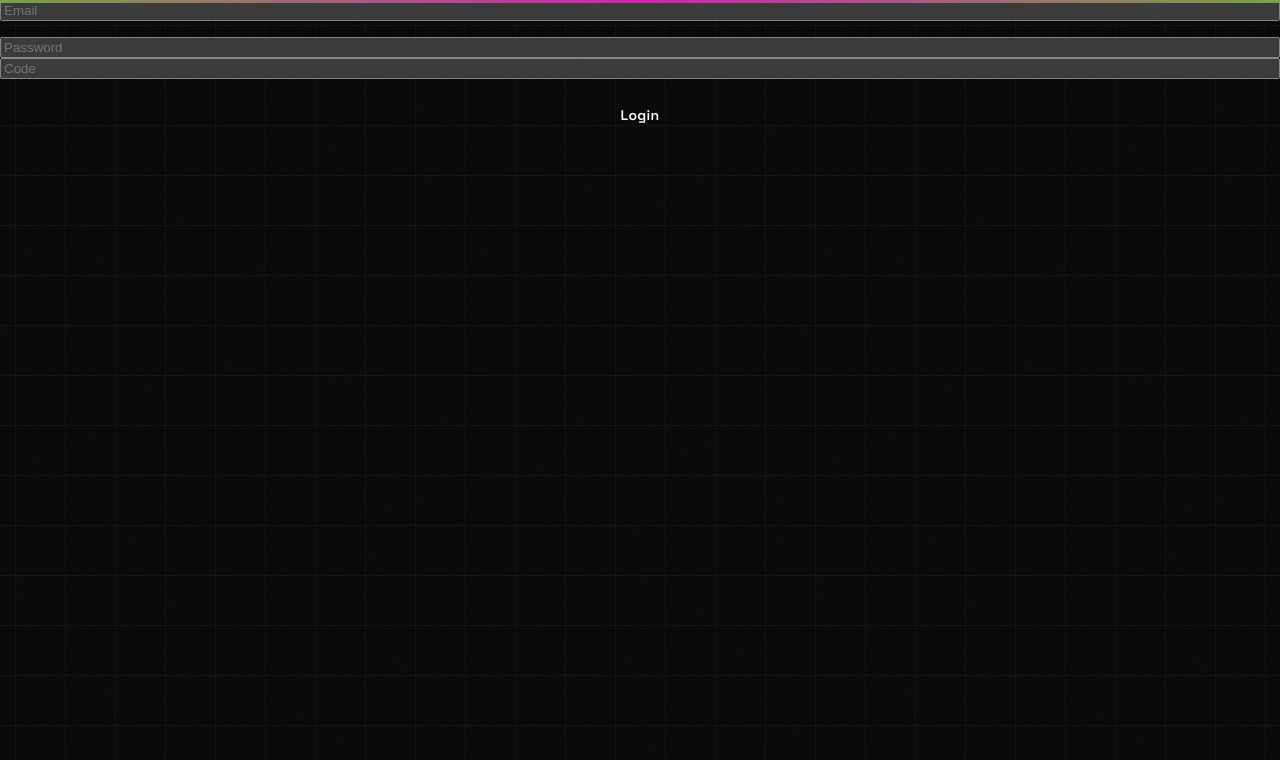
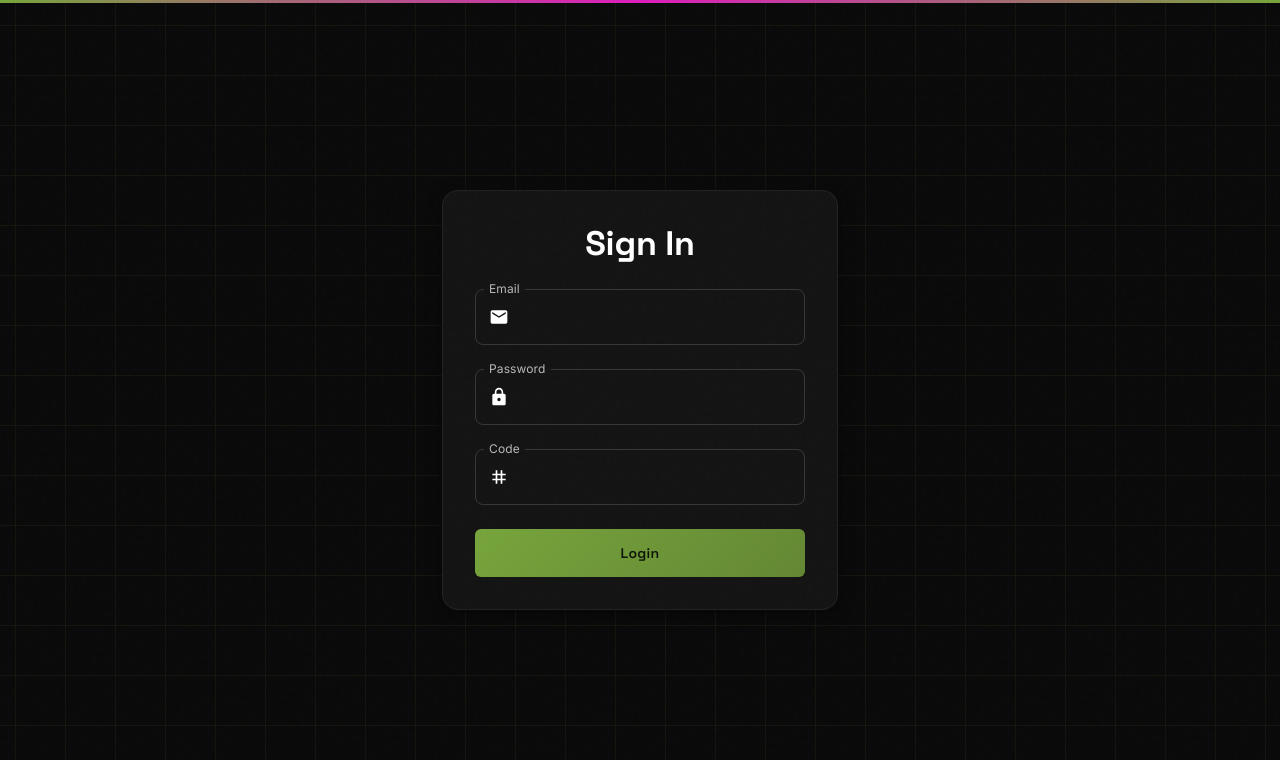
Before and after one commit to MatheoWintrebert/annual_erp_frontend, a React (Vite) app: page /signin in a window 1280 px wide. Shown: the top 760 px of the page. Built offline with nearby package versions, Linux system fonts and the light colour scheme; no server answers.

Commit message:
login ^page

```diff
--- a/src/pages/SignIn/SignIn.tsx
+++ b/src/pages/SignIn/SignIn.tsx
@@ -1,9 +1,16 @@
-import { FieldEmail } from "@/components/Fields/FieldEmail";
-import { FieldCode } from "@/components/Fields/FieldCode";
-import { FieldPassword } from "@/components/Fields/FieldPassword";
 import { useLoginMutation } from "@/services";
-import { Stack } from "@mui/material";
-import { useRef, useState, useEffect } from "react";
+import {
+  Box,
+  Container,
+  Paper,
+  Stack,
+  TextField,
+  Typography,
+  Alert,
+  InputAdornment,
+} from "@mui/material";
+import { Email, Lock, Tag } from "@mui/icons-material";
+import { useRef, useState } from "react";
 import { storage } from "@/utils";
 import { useForm } from "react-hook-form";
 import { CustomLoadingButton } from "@/components/CustomLoadingButton/CustomLoadingButton";
@@ -16,44 +23,104 @@ interface SignInFormInputs {
 
 export const SignIn = () => {
   const [login, { isLoading }] = useLoginMutation();
-  const [loading, setLoading] = useState<boolean>(false);
   const [errorMessage, setErrorMessage] = useState<string>("");
+  const methods = useForm<SignInFormInputs>({
+    defaultValues: {
+      code: storage.getItem("email") || "",
+    },
+  });
+  const { handleSubmit, trigger } = methods;
 
-  const methods = useForm<SignInFormInputs>();
-  const { handleSubmit, setValue, trigger, watch } = methods;
-
-  const buttonRef = useRef(null);
+  const buttonRef = useRef<HTMLButtonElement>(null);
 
   const onSubmit = handleSubmit(
     async ({ email, password, code }: SignInFormInputs) => {
       try {
-        console.log("onSubmit called with:", { email, password, code });
+        setErrorMessage("");
         await login({ email, password, code }).unwrap();
       } catch (error) {
-        console.error("Login failed:", error);
+        setErrorMessage("Login failed. Please check your credentials.");
       }
     }
   );
 
   return (
-    <>
-      <div>
-        <Stack mb={2}>
-          <input
+    <Box
+      sx={{
+        minHeight: "100vh",
+        display: "flex",
+        alignItems: "center",
+        justifyContent: "center",
+      }}
+    >
+      <Container maxWidth="xs">
+        <Paper
+          elevation={3}
+          sx={{
+            p: 4,
+            borderRadius: 2,
+            border: 1,
+            borderColor: "rgba(255, 255, 255, 0.06)",
+          }}
+        >
+          <Stack spacing={3}>
+            <Typography
+              variant="h4"
+              textAlign="center"
+              fontWeight={700}
+              sx={{ mb: 1 }}
+            >
+              Sign In
+            </Typography>
+
+            {errorMessage && (
+              <Alert severity="error" onClose={() => setErrorMessage("")}>
+                {errorMessage}
+              </Alert>
+            )}
+
+            <TextField
               type="email"
-            placeholder="Email"
-            {...methods.register("email", { required: "Email is required" })}
+              label="Email"
+              fullWidth
+              error={!!methods.formState.errors.email}
+              helperText={methods.formState.errors.email?.message}
+              slotProps={{
+                input: {
+                  startAdornment: (
+                    <InputAdornment position="start">
+                      <Email fontSize="small" />
+                    </InputAdornment>
+                  ),
+                },
+              }}
+              {...methods.register("email", {
+                required: "Email is required",
+              })}
             />
-        </Stack>
 
-        <Stack>
-          <input
+            <TextField
               type="password"
-            placeholder="Password"
+              label="Password"
+              fullWidth
+              error={!!methods.formState.errors.password}
+              helperText={methods.formState.errors.password?.message}
+              slotProps={{
+                input: {
+                  startAdornment: (
+                    <InputAdornment position="start">
+                      <Lock fontSize="small" />
+                    </InputAdornment>
+                  ),
+                },
+              }}
               {...methods.register("password", {
                 required: "Password is required",
               })}
-            onChange={() => setErrorMessage("")}
+              onChange={(e) => {
+                methods.register("password").onChange(e);
+                setErrorMessage("");
+              }}
               onKeyDown={async (e) => {
                 if (e.key === "Enter") {
                   const isValid = await trigger();
@@ -63,26 +130,45 @@ export const SignIn = () => {
                 }
               }}
             />
-        </Stack>
-        <Stack mb={2}>
-          <input
+
+            <TextField
               type="text"
-            placeholder="Code"
-            {...methods.register("code", { required: "Code is required" })}
-            onChange={() => setErrorMessage("")}
-            defaultValue={storage.getItem("email") || ""}
+              label="Code"
+              fullWidth
+              error={!!methods.formState.errors.code}
+              helperText={methods.formState.errors.code?.message}
+              slotProps={{
+                input: {
+                  startAdornment: (
+                    <InputAdornment position="start">
+                      <Tag fontSize="small" />
+                    </InputAdornment>
+                  ),
+                },
+              }}
+              {...methods.register("code", {
+                required: "Code is required",
+              })}
+              onChange={(e) => {
+                methods.register("code").onChange(e);
+                setErrorMessage("");
+              }}
             />
-        </Stack>
+
             <CustomLoadingButton
               fullWidth
+              variant="contained"
+              color="secondary"
               onClick={onSubmit}
-          loading={loading}
-          title={"Login"}
+              loading={isLoading}
               ref={buttonRef}
+              sx={{ py: 1.5, mt: 1 }}
             >
               Login
             </CustomLoadingButton>
-      </div>
-    </>
+          </Stack>
+        </Paper>
+      </Container>
+    </Box>
   );
 };
```
Lines whose indentation alone changed are shown as unchanged.
